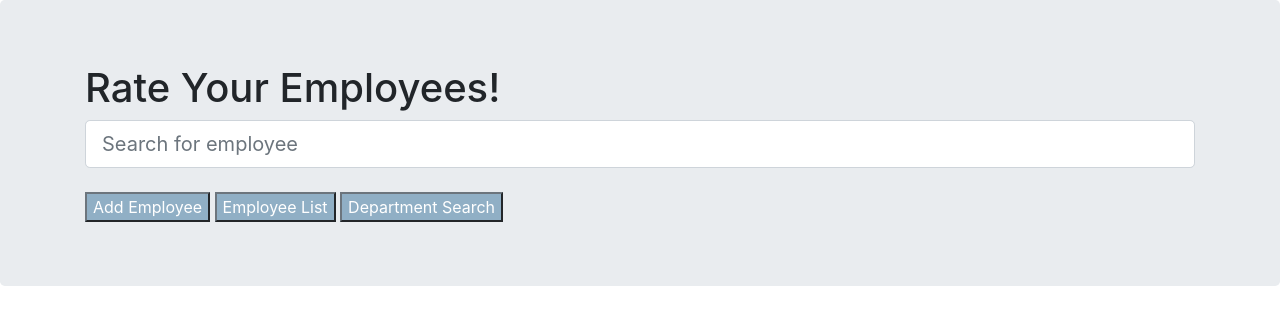
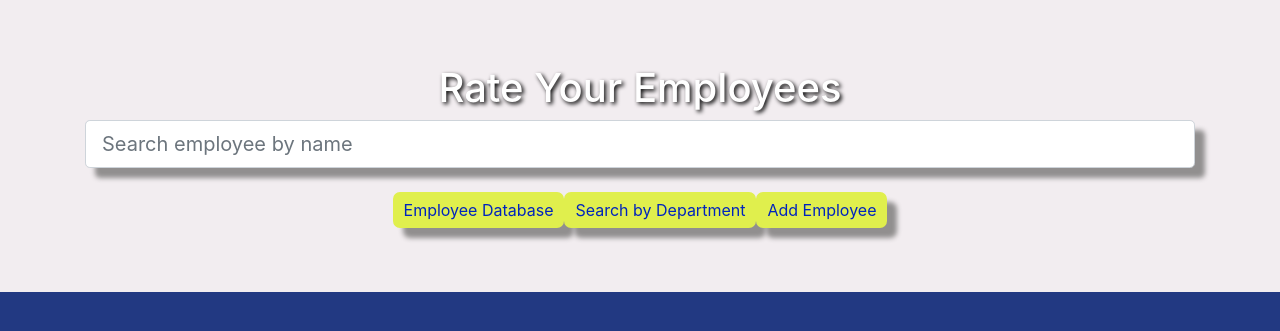
Before and after one commit to dragon-stark/Bravo-Project-2, a Node project: template views/index.handlebars in a window 1280 px wide. Shown: the top 331 px of the page. Run offline with Node 20 templates, Linux system fonts and the light colour scheme; the template is opened without the code that fills it, so the values that code supplies are empty; some libraries are stand-ins or nearby versions.

Commit message:
html coolness additions

```diff
--- a/public/styles/styles.css
+++ b/public/styles/styles.css
@@ -1,9 +1,29 @@
 .list-group-item {
   line-height: 2.5;
 }
-.container {
+.btn-secondary,
+.button {
+  border: 5px solid #e0ef4d;
+}
+.employee-search-buttons {
   display: flex;
+  justify-items: center;
+  align-items: center;
 }
-.btn-primary {
-  background: #bbc3b6;
+/* .flex-container {
+  display: flex;
+  justify-content: space-evenly;
+  align-items: center;
+  padding: 150px;
+  color: #e0ef4d;
 }
+
+.employee-search-buttons {
+  display: flex;
+  padding: 20px;
+  align-items: center;
+}
+#search-buttons {
+  justify-content: space-evenly;
+  padding: 100px;
+} */
--- a/views/index.handlebars
+++ b/views/index.handlebars
@@ -16,48 +16,66 @@
       crossorigin="anonymous"
     />
 
-    <title>Rate Your Employees!</title>
+    {{!-- local css connection --}}
+<link rel="stylesheet" href="../public/styles/styles.css">
+
+    <title >Rate Your Employees!</title>
+  <style>
+body {background-color: #223982;}
+h1 {
+  color: white;
+  text-shadow: 2px 2px 4px #000000;
+}
+button, input, btn-secondary{
+  box-shadow: 10px 10px 5px rgb(145, 143, 143);
+  border: 1px solid #E0EF4D;
+  border-radius: 7px;
+}
+  </style>
+
+
   </head>
   <body>
-    <div class="jumbotron jumbotron-flui">
-      <div class="container">
-        <h1>Rate Your Employees!</h1>
-               <form>
-            <input class="form-control form-control-lg" type="text" placeholder="Search for employee" id="employee-search">
+    <div class="jumbotron jumbotron-fluid" style="background-color: #F2EDF0">
+
+ <div class="container" style="color: #0024BD; text-align:center">
+        <h1>Rate Your Employees</h1>
+            <form>
+            <input class="form-control form-control-lg"    style=" color:#0024BD" type="text" placeholder="Search employee by name" id="employee-search">
             <input type="submit" style="display: none" />
           </form>
 
           <br>
-
-        <div class="employee-search-buttons">
-          <button
-            type="button"
-            class="btn-secondary"
-            id="add-Employee"
-            style="background-color: #90AFC5"
-          >
-            Add Employee
-          </button>
+<div class="d-flex justify-content-md-around">
+        <div class="employee-search-buttons"  style="color: #E0EF4D">
           <button
             type="button"
             class="btn-secondary "
             id="list-Employee"
-            style="background-color: #90AFC5"
+            style="background-color: #E0EF4D; color:#0024BD"
           >
-            Employee List
+            Employee Database
           </button>
           <button
             type="button"
             class="btn-secondary"
             id="search-Department"
-            style=" background-color: #90AFC5"
+            style=" background-color: #E0EF4D; color:#0024BD"
           >
-            Department Search
+            Search by Department
+          </button>
+                  <button
+            type="button"
+            class="btn-secondary"
+            id="add-Employee"
+            style="background-color: #E0EF4D; color:#0024BD"
+          >
+           Add Employee
           </button>
         </div>
       </div>
 
-
+           </div>
 
 
     </div>
```
Also changed, not shown: config/config.json (+4 -4 lines).
